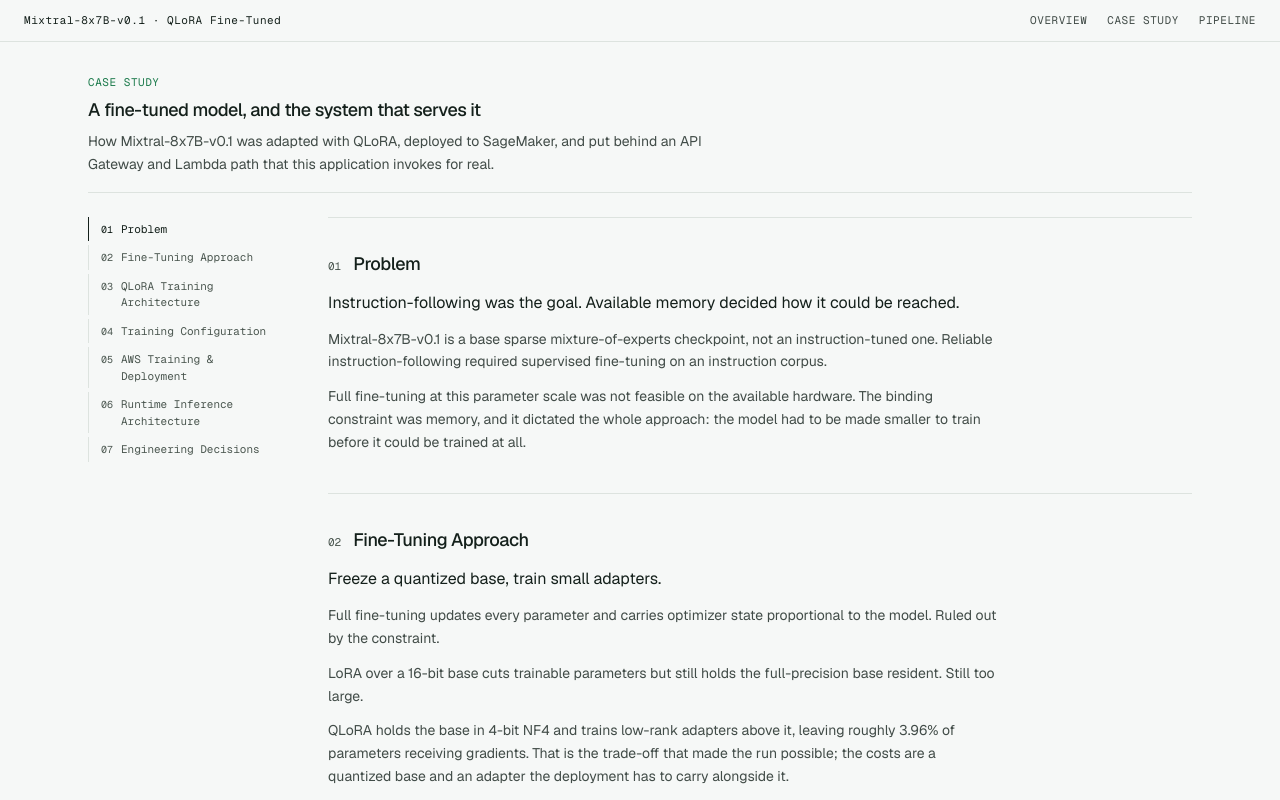
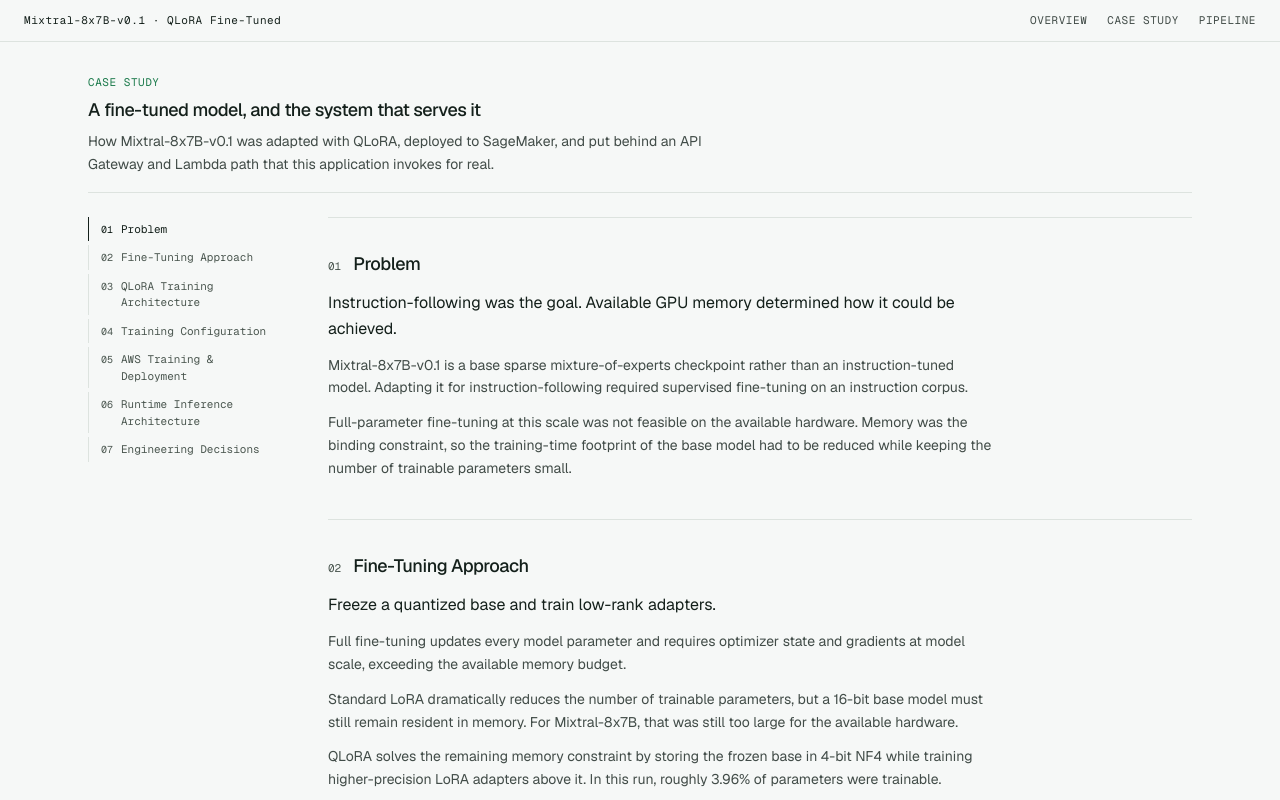
Before and after one commit to sathwika05/Mixtral-8x7B-QLoRA-Finetune, a Next.js app: page /case-study in a window 1280 px wide. Shown: the top 800 px of the page. Built offline with nearby package versions, Linux system fonts and the light colour scheme; no server answers.

Commit message:
Reword the problem and approach stages of the case study
Restates why instruction tuning was needed and why memory was the binding
constraint, and splits the QLoRA rationale into standard LoRA, the 4-bit
base, and the resulting adapter artifact.

```diff
--- a/data/case-study.ts
+++ b/data/case-study.ts
@@ -16,20 +16,22 @@
   {
     id: "problem",
     title: "Problem",
-    thesis: "Instruction-following was the goal. Available memory decided how it could be reached.",
+    thesis:
+      "Instruction-following was the goal. Available GPU memory determined how it could be achieved.",
     body: [
-      "Mixtral-8x7B-v0.1 is a base sparse mixture-of-experts checkpoint, not an instruction-tuned one. Reliable instruction-following required supervised fine-tuning on an instruction corpus.",
-      "Full fine-tuning at this parameter scale was not feasible on the available hardware. The binding constraint was memory, and it dictated the whole approach: the model had to be made smaller to train before it could be trained at all.",
+      "Mixtral-8x7B-v0.1 is a base sparse mixture-of-experts checkpoint rather than an instruction-tuned model. Adapting it for instruction-following required supervised fine-tuning on an instruction corpus.",
+      "Full-parameter fine-tuning at this scale was not feasible on the available hardware. Memory was the binding constraint, so the training-time footprint of the base model had to be reduced while keeping the number of trainable parameters small.",
     ],
   },
   {
     id: "approach",
     title: "Fine-Tuning Approach",
-    thesis: "Freeze a quantized base, train small adapters.",
+    thesis: "Freeze a quantized base and train low-rank adapters.",
     body: [
-      "Full fine-tuning updates every parameter and carries optimizer state proportional to the model. Ruled out by the constraint.",
-      "LoRA over a 16-bit base cuts trainable parameters but still holds the full-precision base resident. Still too large.",
-      "QLoRA holds the base in 4-bit NF4 and trains low-rank adapters above it, leaving roughly 3.96% of parameters receiving gradients. That is the trade-off that made the run possible; the costs are a quantized base and an adapter the deployment has to carry alongside it.",
+      "Full fine-tuning updates every model parameter and requires optimizer state and gradients at model scale, exceeding the available memory budget.",
+      "Standard LoRA dramatically reduces the number of trainable parameters, but a 16-bit base model must still remain resident in memory. For Mixtral-8x7B, that was still too large for the available hardware.",
+      "QLoRA solves the remaining memory constraint by storing the frozen base in 4-bit NF4 while training higher-precision LoRA adapters above it. In this run, roughly 3.96% of parameters were trainable.",
+      "The result is a substantially smaller training-memory footprint while retaining the full base architecture. Training produces a LoRA adapter artifact that is loaded alongside the base checkpoint for inference.",
     ],
   },
   {
```
